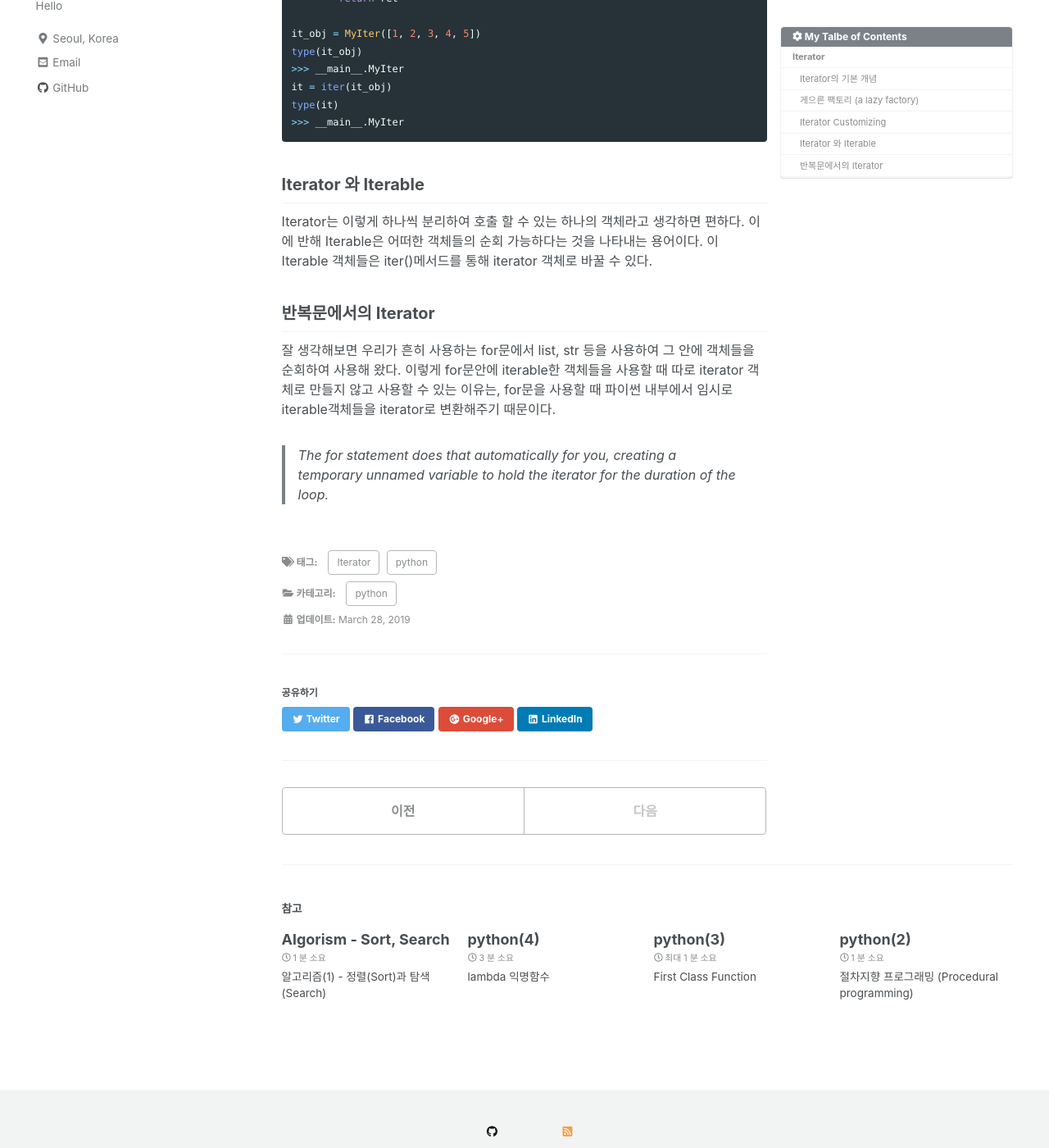
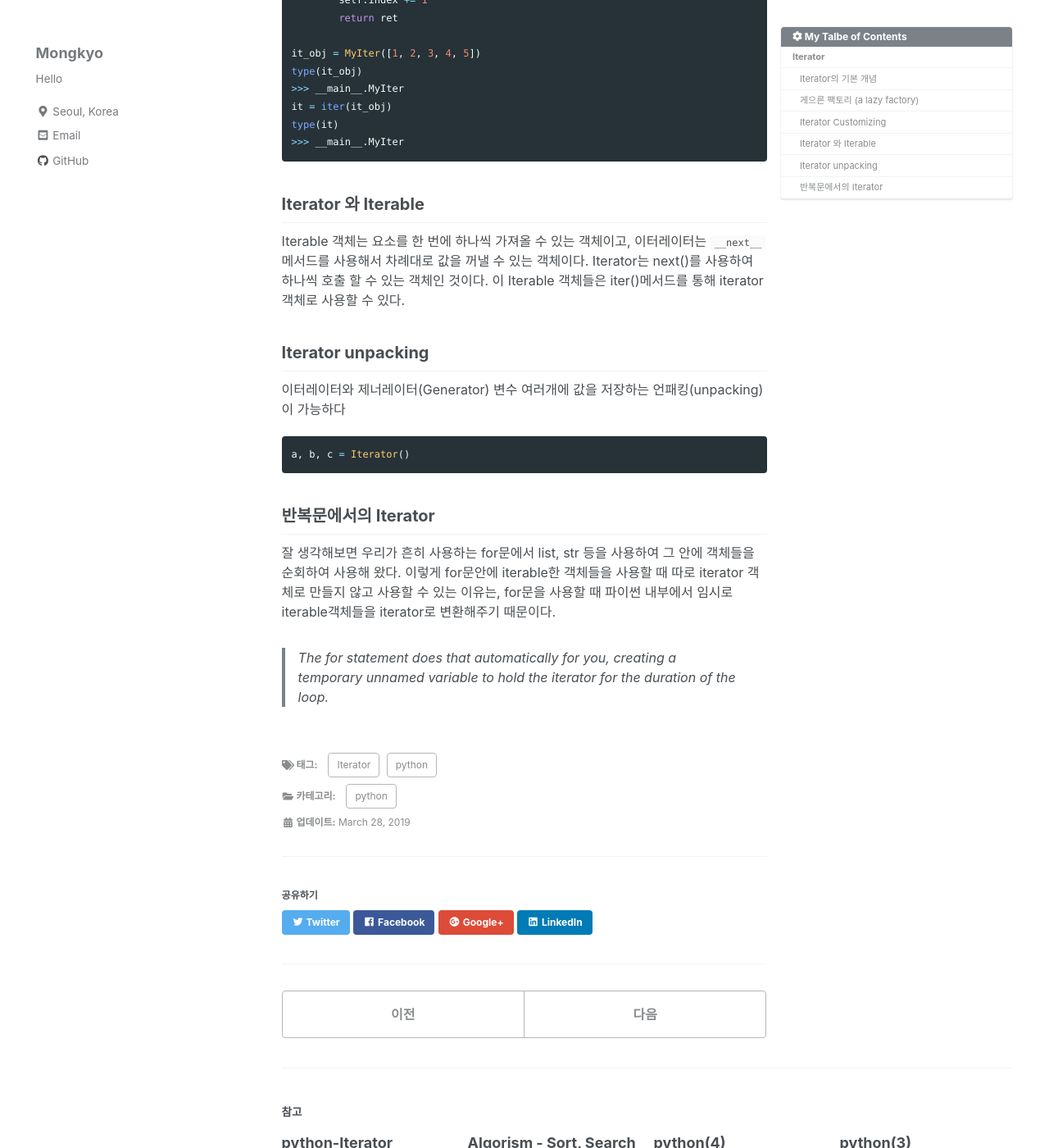
Before and after one commit to mongkyo/mongkyo.github.io, a Jekyll site: the page built from _posts/2019-03-28-Iterator.md, in a window 1280 px wide and 1400 px high, scrolled down 1275 px. Shown: the whole window at 82% size. Built offline with Jekyll 4.4.1, drawn with Linux system fonts in a browser that asks for light colours; nearby versions of some CDN libraries; some of the changed text lies outside the part shown.

Commit message:
[modified] generator

````diff
--- a/_posts/2019-03-28-Iterator.md
+++ b/_posts/2019-03-28-Iterator.md
@@ -20,7 +20,7 @@ comments: true
 
 ## Iterator의 기본 개념
 
-이터레이터(iterator)란 무엇인가? 이는 next()를 호출할 때 다음값을 생성해내는 상태를 가진 헬퍼 객체이다. next()를 가진 모든 객체는 이터레이터이다.
+이터레이터(iterator)란 무엇인가? 이는 next()를 호출할 때 다음값을 생성해내는 상태를 가진 헬퍼 객체이다. 이터레이터 객체를 확인하는 가장 쉬운 방법은 dir()메서드를 활용해 객체 안에 `__iter__`가 존재하는 지를 확인하는 것이다.
 
 또한 이터레이터는 데이터 스트림을 나타내는 객체라고도 할 수 있다. 이터레이터 타입의 객체들은 next()메서드를 통해 반복 호출 할 수 있다. 만약 next()메서드를 통해 모든 데이터를 호출하고 나면 StopIteration이라는 에러가 발생한다. 다시 말해 Iterator의 특징을 요약하면 다음과 같다.
 
@@ -67,7 +67,18 @@ type(it)
 
 ## Iterator 와 Iterable
 
-Iterator는 이렇게 하나씩 분리하여 호출 할 수 있는 하나의 객체라고 생각하면 편하다. 이에 반해 Iterable은 어떠한 객체들의 순회 가능하다는 것을 나타내는 용어이다. 이 Iterable 객체들은 iter()메서드를 통해 iterator 객체로 바꿀 수 있다.
+
+Iterable 객체는 요소를 한 번에 하나씩 가져올 수 있는 객체이고, 이터레이터는 `__next__` 메서드를 사용해서 차례대로 값을 꺼낼 수 있는 객체이다. Iterator는 next()를 사용하여 하나씩 호출 할 수 있는 객체인 것이다. 이 Iterable 객체들은 iter()메서드를 통해 iterator 객체로 사용할 수 있다.
+
+## Iterator unpacking
+
+
+이터레이터와 제너레이터(Generator) 변수 여러개에 값을 저장하는 언패킹(unpacking)이 가능하다
+
+```python
+a, b, c = Iterator()
+```
+
 
 ## 반복문에서의 Iterator
 
````
Also changed, not shown: _posts/2019-03-29-Generator.md (added, +81 -0 lines), assets/deploy/generator.png (added).
